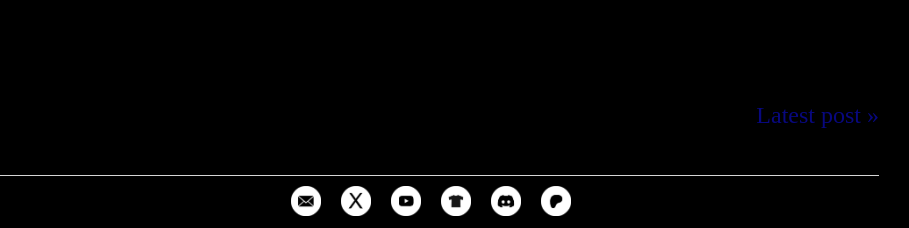
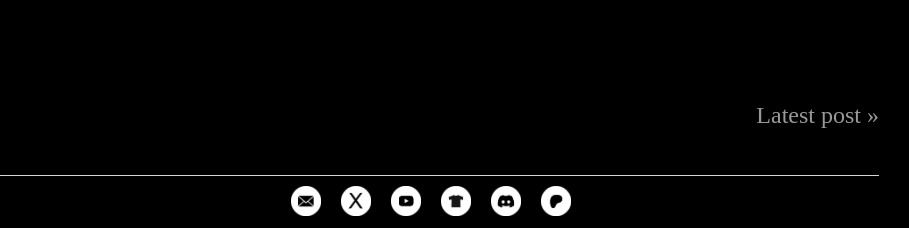
Before and after one commit to cavepaintingstv/cave, a Jekyll site: the page built from index.html, in a window 1280 px wide. Shown: the part 880-1108 px from the top of the page, without its empty margins (209-1118 px from the left). Built offline with Jekyll 4.4.1, drawn with Linux system fonts in a browser that asks for light colours; the list of posts is cut into pages by our own code.

Commit message:
Update main.css

```diff
--- a/css/main.css
+++ b/css/main.css
@@ -6,7 +6,7 @@ body {
 /* Links */
 a {
   text-decoration: none;
-  color: #08087F; /* Updated inactive link color */
+  color: #999;
 }
 
 a:hover {
@@ -119,7 +119,7 @@ nav ul li {
 }
 
 .nav-item a {
-  color: #08087F; /* Updated inactive nav link color */
+  color: #999;
   text-decoration: none;
 }
 
@@ -290,3 +290,5 @@ ul.posts li {
   font-size: 0.8em;
   text-transform: uppercase;
 }
+
+Rewrite this code so inactive text links are #08087F this color
```
